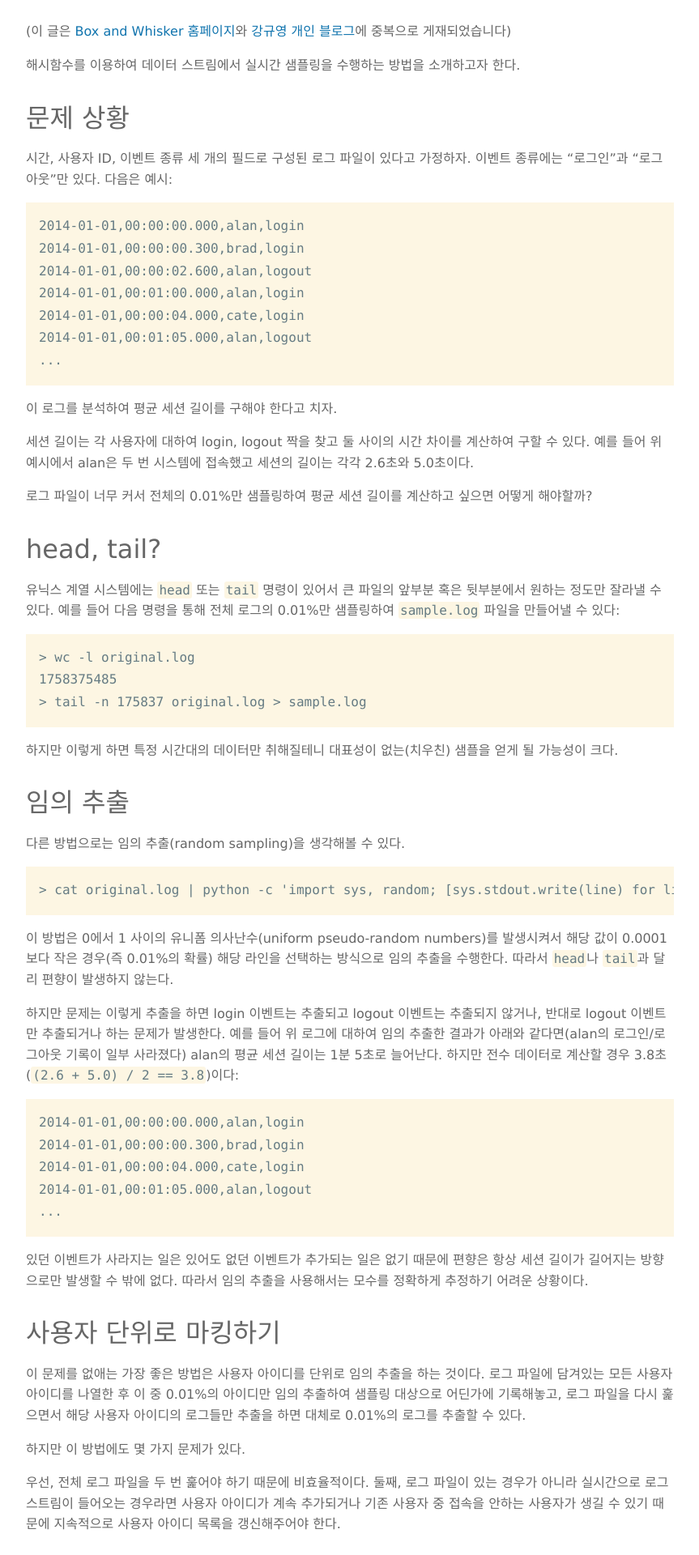
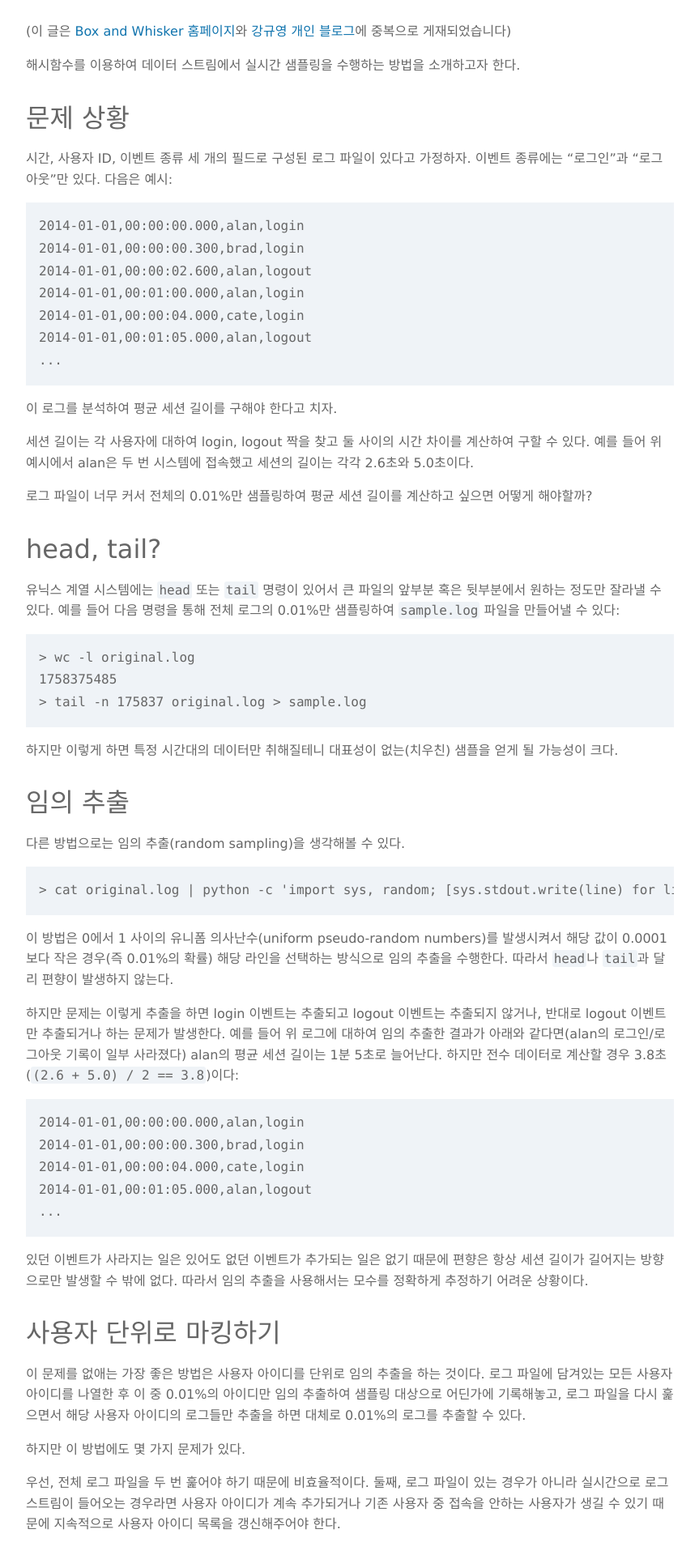
Before and after one commit to boxnwhiskr/boxnwhiskr.github.io, a Jekyll site: the page built from _posts/2014-12-13-Hash-based_sampling.markdown, in a window 1280 px wide. Shown: the part 548-2468 px from the top of the page at 81% size, without its empty margins (208-1071 px from the left). Built offline with Jekyll 4.4.1, drawn with Linux system fonts in a browser that asks for light colours; some web fonts are replaced.

Commit message:
Minor design tweaks

```diff
--- a/_layouts/default.html
+++ b/_layouts/default.html
@@ -4,7 +4,7 @@
     <meta charset="utf-8">
     <meta name="viewport" content="width=device-width, initial-scale=1">
     <meta http-equiv="X-UA-Compatible" content="IE=edge">
-    <title>{% if page.title %}{{ page.title }}{% else %}{{ site.title }}{% endif %}</title>
+    <title>{% if page.title %}{{ page.title }} :: {{ site.title }}{% else %}{{ site.title }}{% endif %}</title>
 
     <meta name="description" content="{{ site.description }}">
 
--- a/about.html
+++ b/about.html
@@ -1,5 +1,6 @@
 ---
 layout: default
+title: About
 ---
 <section class="about">
     <ul>
--- a/css/main.scss
+++ b/css/main.scss
@@ -12,8 +12,8 @@
 $bg-col: #FFFFFF;
 $dimmed-fg-col: $base0;
 
-$code-fg-col: $base00;
-$code-bg-col: $base3;
+$code-fg-col: #666666;
+$code-bg-col: #EFF3F7;
 
 
 html {
@@ -76,10 +76,10 @@
     display: inline-block;
   }
   a {
-    padding: 0.4em 0 0.4em;
+    padding: 0.4em 0 0.2em;
     margin: 0 1em 1em 0;
     text-transform: uppercase;
-    border-width: 2px;
+    border-width: 1px;
   }
 }
 
```
